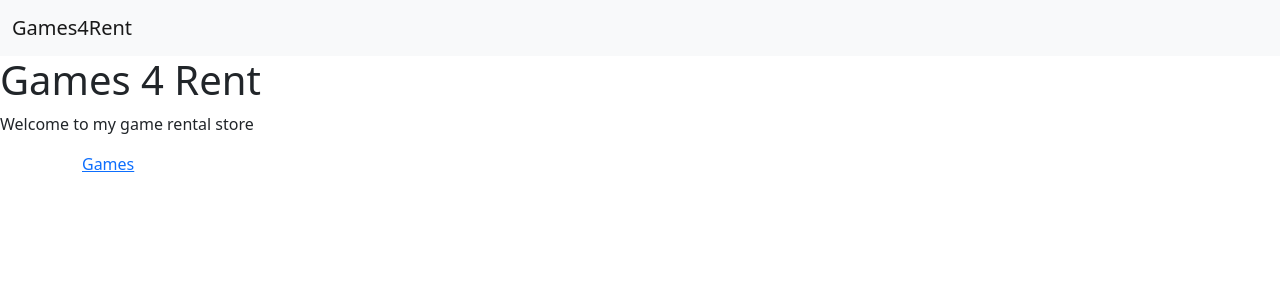
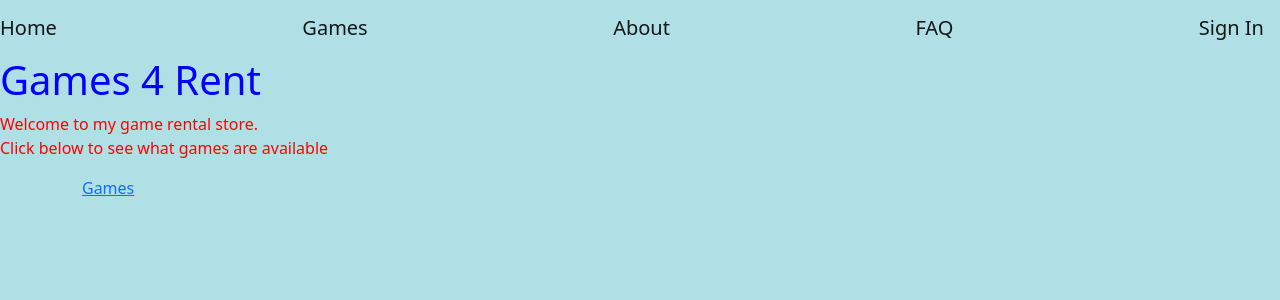
Before and after one commit to ShyhiemGilbert/Game_Rental, a Django app: page / in a window 1280 px wide. Shown: the top 300 px of the page. Run offline with Django 3.2, Linux system fonts and the light colour scheme.

Commit message:
Adding Stylesheet and populating Navbar

```diff
--- a/Games4Rent/settings.py
+++ b/Games4Rent/settings.py
@@ -25,7 +25,8 @@ SECRET_KEY = 'django-insecure-o^$1w!7=76lz0c2hc)=6-5lp3_pr-lo#@-(v_iusu%cuw91v#)
 DEBUG = True
 
 ALLOWED_HOSTS = [
-    'evening-gorge-02213.herokuapp.com'
+    'evening-gorge-02213.herokuapp.com',
+    '127.0.0.1'
 ]
 
 # Application definition
--- a/templates/base.html
+++ b/templates/base.html
@@ -6,15 +6,23 @@
     <meta name="viewport" content="width=device-width, initial-scale=1">
 
     <!-- Bootstrap CSS -->
-    <link href="https://cdn.jsdelivr.net/npm/bootstrap@5.0.2/dist/css/bootstrap.min.css" rel="stylesheet" integrity="sha384-EVSTQN3/azprG1Anm3QDgpJLIm9Nao0Yz1ztcQTwFspd3yD65VohhpuuCOmLASjC" crossorigin="anonymous">
+    <link href="https://cdn.jsdelivr.net/npm/bootstrap@5.0.2/dist/css/bootstrap.min.css" rel="stylesheet"
+          integrity="sha384-EVSTQN3/azprG1Anm3QDgpJLIm9Nao0Yz1ztcQTwFspd3yD65VohhpuuCOmLASjC" crossorigin="anonymous">
+
+    <!-- Main CSS -->
+    <link rel="stylesheet" href="/templates/styles.css">
 
     <title>Games4Rent</title>
 </head>
 <body>
 <!-- As a link -->
-<nav class="navbar navbar-light bg-light">
-  <div class="container-fluid">
-    <a class="navbar-brand" href="#">Games4Rent</a>
+<nav class="navbar navbar-light bg-light>
+  <div class=" container-fluid">
+<a class="navbar-brand" href="/">Home</a>
+<a class="navbar-brand" href="/games">Games</a>
+<a class="navbar-brand" href="#">About</a>
+<a class="navbar-brand" href="#">FAQ</a>
+<a class="navbar-brand" href="#">Sign In</a>
     </div>
 </nav>
 
@@ -22,18 +30,20 @@
     <H1> Games 4 Rent</H1>
 </div>
 <div>
-      <p>Welcome to my game rental store</p>
+    <p color="red">Welcome to my game rental store. <br>
+    Click below to see what games are available</p>
 </div>
 <main class="container">
     {% block content %}
-
     {% endblock %}
 </main>
 
 <!-- Optional JavaScript; choose one of the two! -->
 
 <!-- Option 1: Bootstrap Bundle with Popper -->
-    <script src="https://cdn.jsdelivr.net/npm/bootstrap@5.0.2/dist/js/bootstrap.bundle.min.js" integrity="sha384-MrcW6ZMFYlzcLA8Nl+NtUVF0sA7MsXsP1UyJoMp4YLEuNSfAP+JcXn/tWtIaxVXM" crossorigin="anonymous"></script>
+<script src="https://cdn.jsdelivr.net/npm/bootstrap@5.0.2/dist/js/bootstrap.bundle.min.js"
+        integrity="sha384-MrcW6ZMFYlzcLA8Nl+NtUVF0sA7MsXsP1UyJoMp4YLEuNSfAP+JcXn/tWtIaxVXM"
+        crossorigin="anonymous"></script>
 
 <!-- Option 2: Separate Popper and Bootstrap JS -->
 <!--
--- /dev/null
+++ b/templates/styles.css
@@ -0,0 +1,9 @@
+body {
+  background-color: powderblue;
+}
+h1 {
+  color: blue;
+}
+p {
+  color: red;
+}
```
Lines whose indentation alone changed are shown as unchanged.
